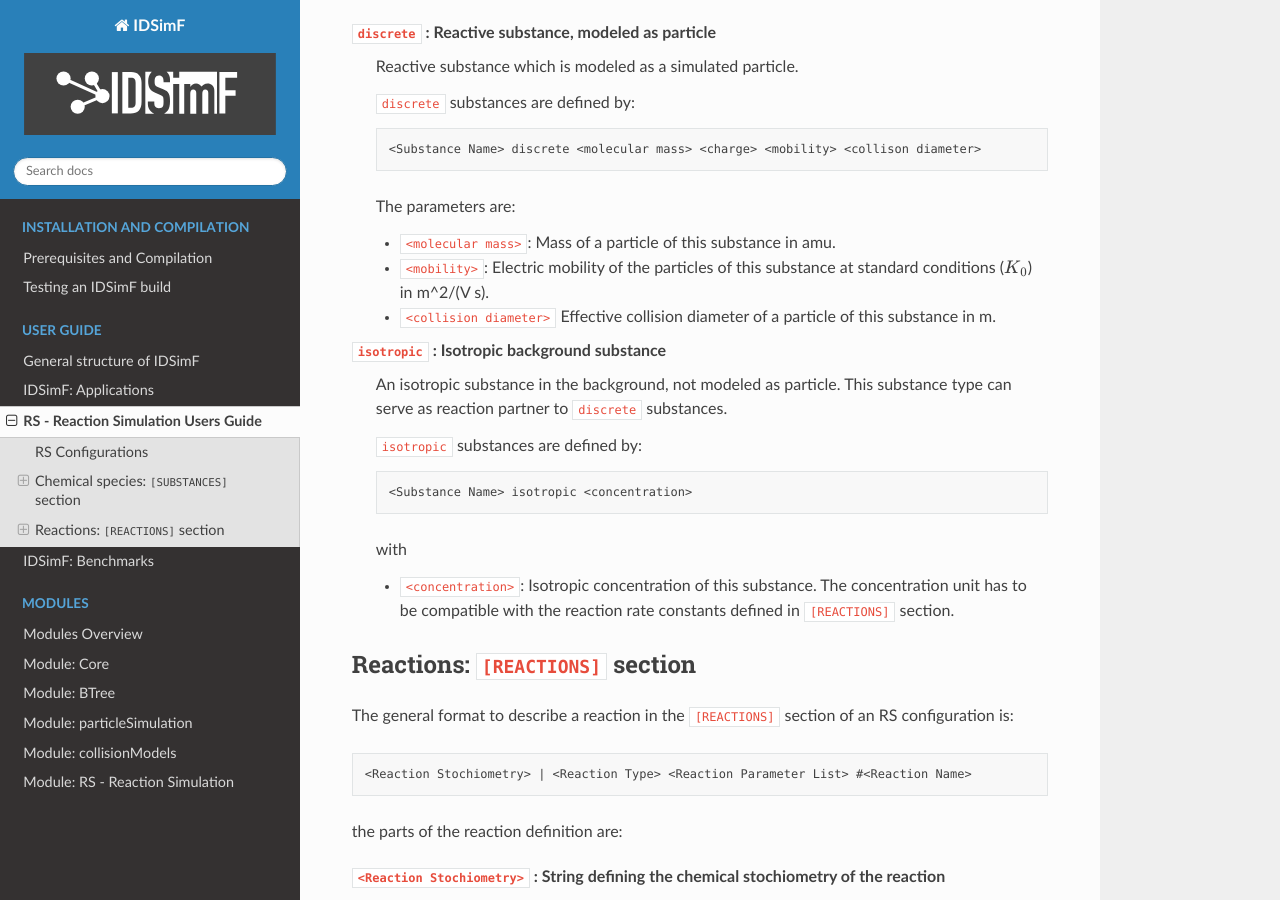
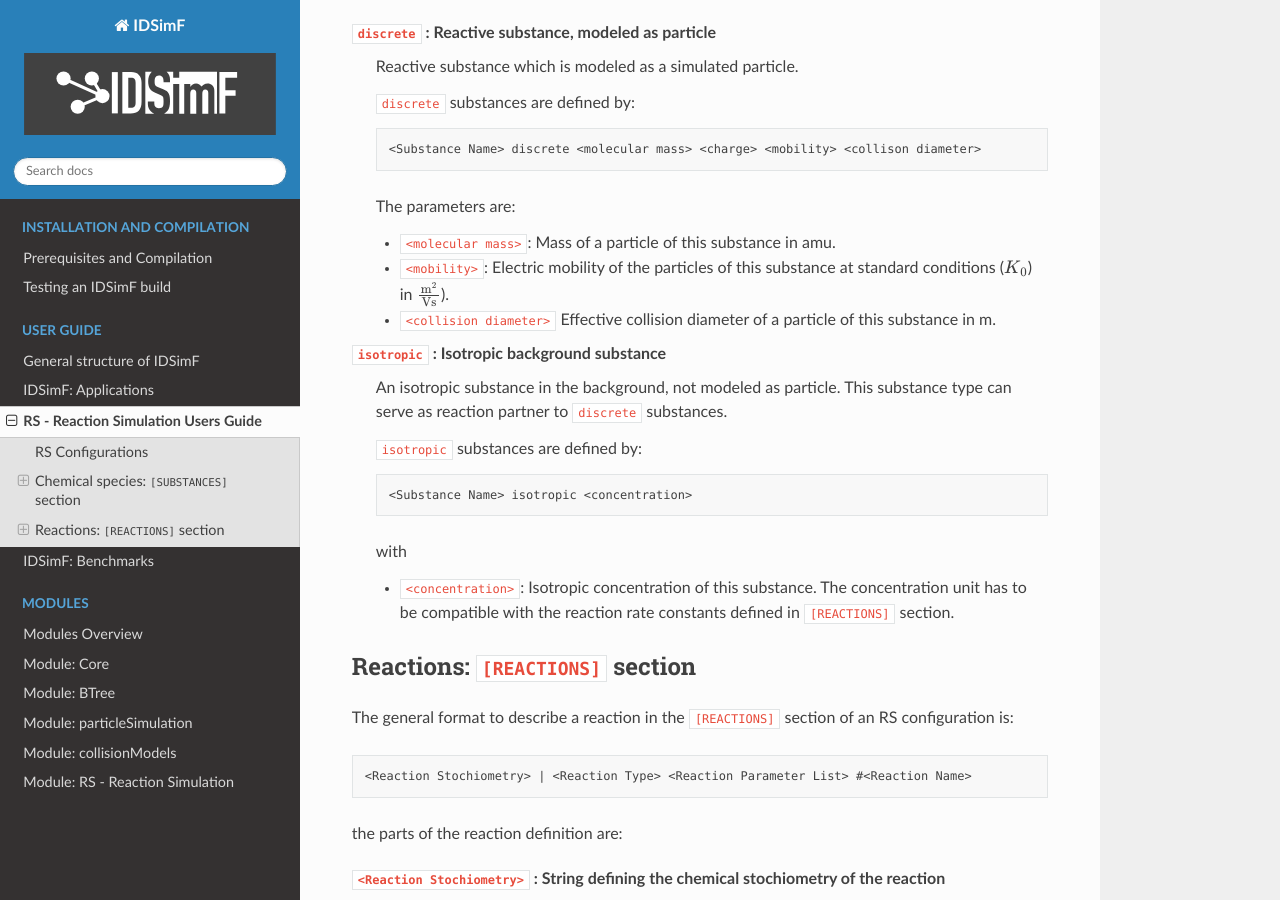
Before and after one commit to IPAMS/IDSimF, a Sphinx documentation site: the page built from documentation/usersguide/rs.rst, in a window 1280 px wide and 900 px high, scrolled down 1524 px. Built offline with Sphinx 7.4.7 and the Read the Docs theme 2.0.0, drawn with Linux system fonts in a browser that asks for light colours.

Commit message:
Typesets unit for mobility in LaTeX

```diff
--- a/documentation/usersguide/rs.rst
+++ b/documentation/usersguide/rs.rst
@@ -60,7 +60,7 @@
     The parameters are:
 
     * ``<molecular mass>``: Mass of a particle of this substance in amu.
-    * ``<mobility>``: Electric mobility of the particles of this substance at standard conditions (:math:`K_0`) in m^2/(V s).
+    * ``<mobility>``: Electric mobility of the particles of this substance at standard conditions (:math:`K_0`) in :math:`\frac{\text{m}^2} {\text{V} \text{s}}`).
     * ``<collision diameter>`` Effective collision diameter of a particle of this substance in m.
 
 
```
